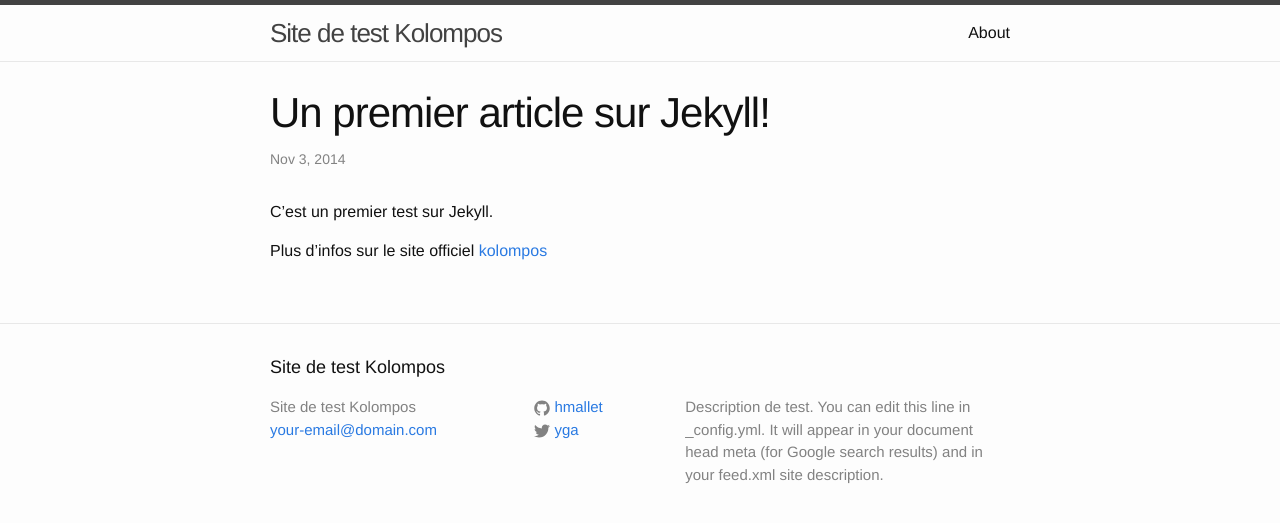
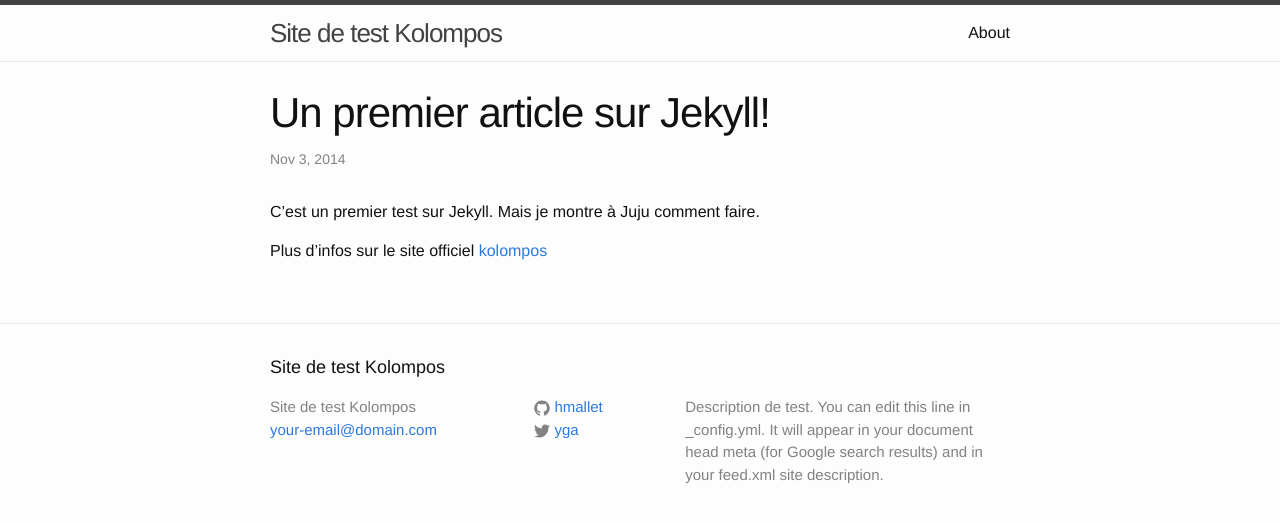
Before and after one commit to hmallet/hmallet.github.io, a Jekyll site: the page built from _posts/2014-11-03-premier_article.markdown, in a window 1280 px wide. Shown: the top 523 px of the page. Built offline with Jekyll 4.4.1, drawn with Linux system fonts in a browser that asks for light colours.

Commit message:
Update 2014-11-03-premier_article.markdown

```diff
--- a/_posts/2014-11-03-premier_article.markdown
+++ b/_posts/2014-11-03-premier_article.markdown
@@ -4,7 +4,7 @@
 date:   2014-11-03 23:19:02
 categories: Tests
 ---
-C'est un premier test sur Jekyll.
+C'est un premier test sur Jekyll. Mais je montre à Juju comment faire.
 
 Plus d'infos sur le site officiel [kolompos]
 
```
